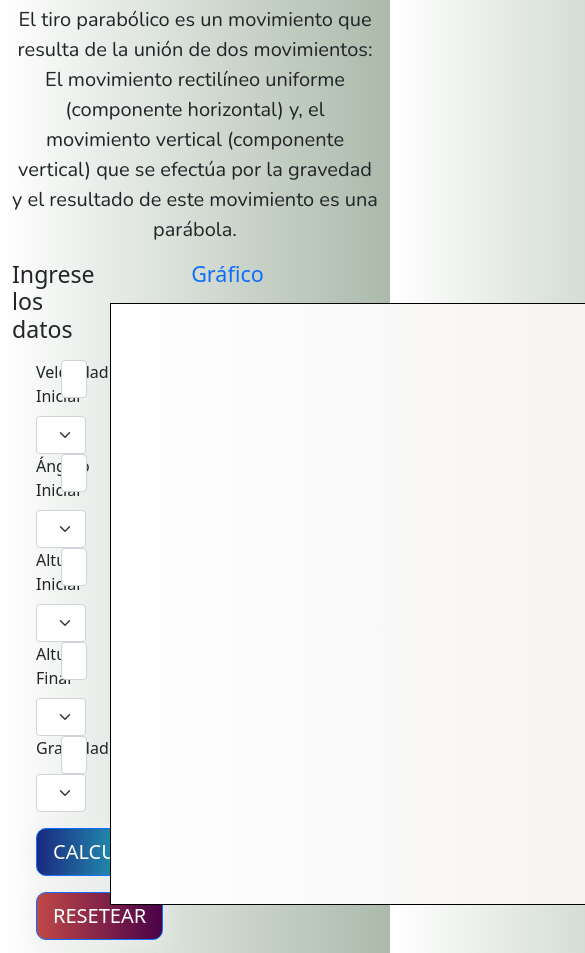
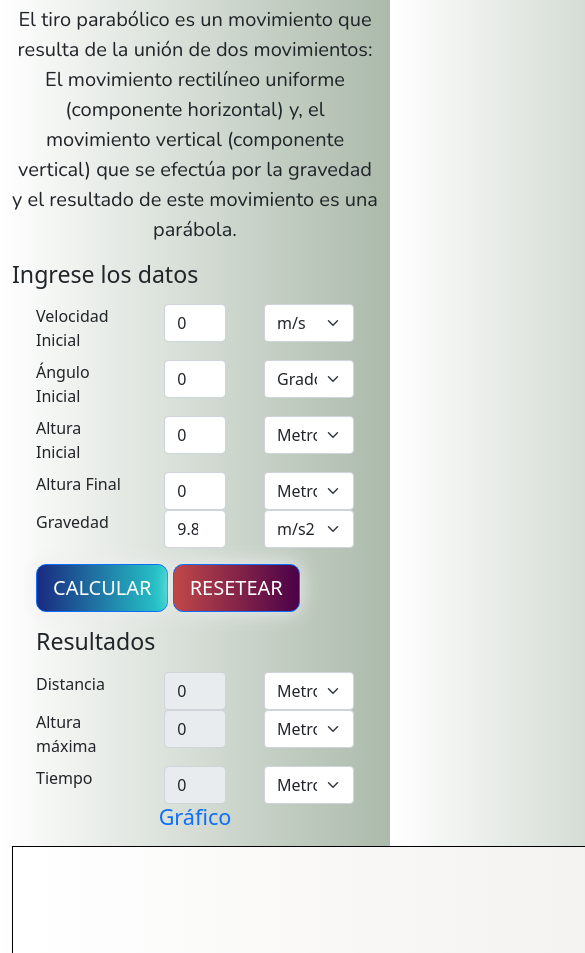
Before and after one commit to UCC-LabCompu2/proyecto2022-Ase-Capello, a plain HTML site: page index.html in a window 390 px wide. Shown: the part 137-1090 px from the top of the page, 585 px wide, since content can reach past the window. Drawn offline with nearby package versions, Linux system fonts and the light colour scheme.

Commit message:
más responsive

```diff
--- a/index.html
+++ b/index.html
@@ -118,8 +118,8 @@
 
     <div class="container-fluid">
         <section>
-            <div class="row">
-                <div class="col-3">
+            <div class="row justify-content-center">
+                <div class="col col-xl-3">
                     <h3 class="mb-3">Ingrese los datos</h3>
                     <div class="container-fluid">
                         <div class="row">
@@ -287,11 +287,11 @@
                         </div>
                     </div>
                 </div>
-                <div class="col-8">
+                <div class="col col-xl-8">
                     <h4 class="d-flex justify-content-center mb-3">
                         <span class="text-primary">Gráfico</span>
                     </h4>
-                    <canvas class="myCanvas" height="600px" id="myCanvas" width="1000px">
+                    <canvas class="myCanvas" height="300px" id="myCanvas" width="300px">
                         Tu navegador no soporta el tag de HTML5 canvas.
                     </canvas>
                 </div>
--- a/stylesheet.css
+++ b/stylesheet.css
@@ -90,9 +90,11 @@ article {
 }
 
 .myCanvas {
+    margin: 5px auto;
+    display: block;
     border: 1px solid #000000;
-    width: auto;
-    height: auto;
+    width: 1000px;
+    height: 500px;
     position: relative;
     background: #ECE9E6; /* fallback for old browsers */
     background: -webkit-linear-gradient(to right, #FFFFFF, #ECE9E6); /* Chrome 10-25, Safari 5.1-6 */
```
